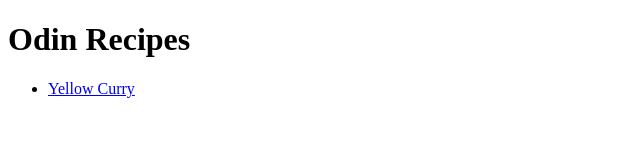
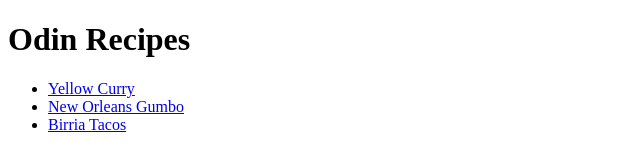
Before and after one commit to ZCPower/odin-recipes, a plain HTML site: page index.html in a window 1280 px wide. Shown: the whole page, without its empty margins (0-640 px from the left). Drawn offline with Linux system fonts and the light colour scheme.

Commit message:
Update index.html

```diff
--- a/index.html
+++ b/index.html
@@ -10,6 +10,8 @@
     <h1>Odin Recipes</h1>
     <ul>
         <li><a href="yellow-curry.html">Yellow Curry</a></li>
+        <li><a href="gumbo.html">New Orleans Gumbo</a></li>
+        <li><a href="birria-tacos.html">Birria Tacos</a></li>
     </ul>
 </body>
 </html>
```
